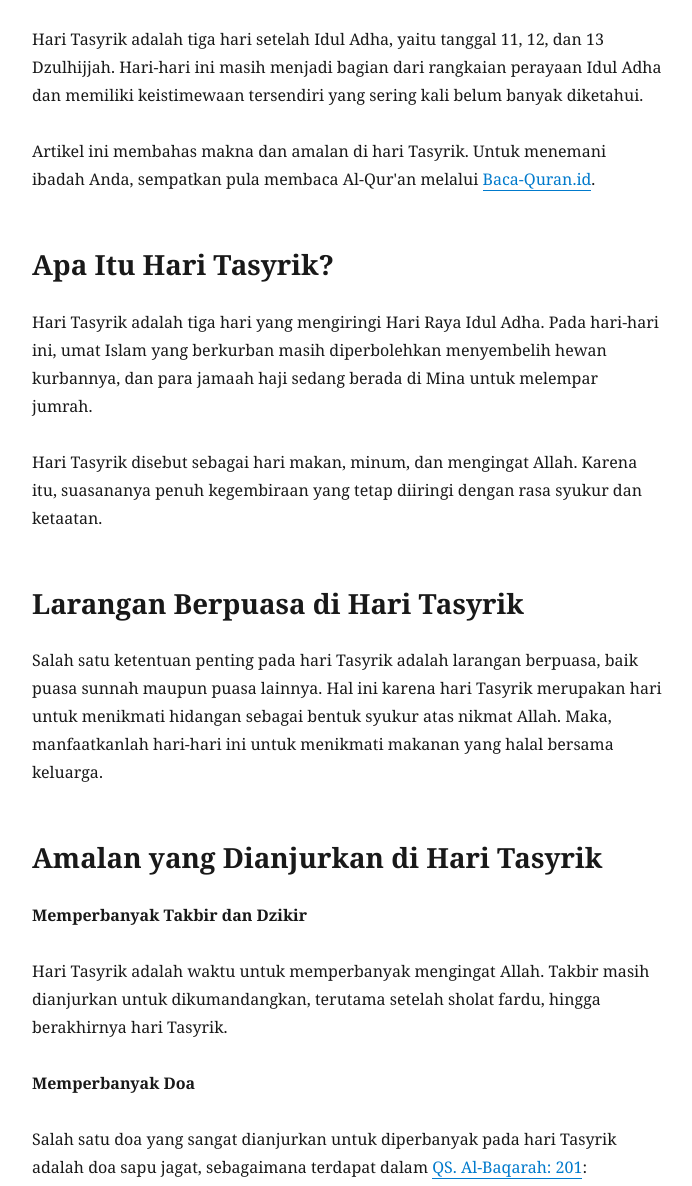
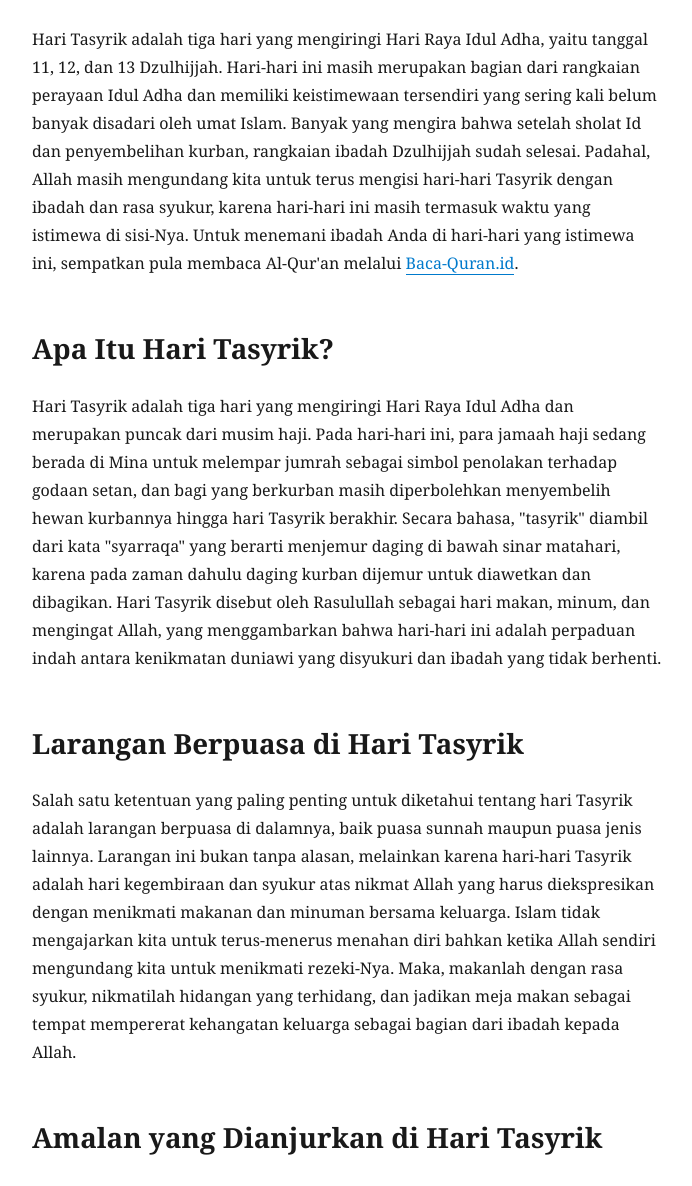
Before and after one commit to mazipan-quran-offline/tulisan, a Gatsby site: page /2027-05-06-amalan-hari-tasyrik/ in a window 1280 px wide. Shown: the part 214-1400 px from the top of the page, without its empty margins (293-985 px from the left). Built offline with nearby package versions, Linux system fonts and the light colour scheme; Gatsby itself is replaced by a stand-in of ours; some packages are replaced by stand-ins of ours.

Commit message:
refine: expand sections and improve human tone for hari tasyrik article

```diff
--- a/content/blog/2027-05-06-amalan-hari-tasyrik/index.md
+++ b/content/blog/2027-05-06-amalan-hari-tasyrik/index.md
@@ -4,29 +4,25 @@ description: Mengenal hari Tasyrik pada 11, 12, dan 13 Dzulhijjah, larangan berp
 date: '2027-05-06T23:59:59.121Z'
 ---
 
-Hari Tasyrik adalah tiga hari setelah Idul Adha, yaitu tanggal 11, 12, dan 13 Dzulhijjah. Hari-hari ini masih menjadi bagian dari rangkaian perayaan Idul Adha dan memiliki keistimewaan tersendiri yang sering kali belum banyak diketahui.
-
-Artikel ini membahas makna dan amalan di hari Tasyrik. Untuk menemani ibadah Anda, sempatkan pula membaca Al-Qur'an melalui [Baca-Quran.id](https://www.baca-quran.id/).
+Hari Tasyrik adalah tiga hari yang mengiringi Hari Raya Idul Adha, yaitu tanggal 11, 12, dan 13 Dzulhijjah. Hari-hari ini masih merupakan bagian dari rangkaian perayaan Idul Adha dan memiliki keistimewaan tersendiri yang sering kali belum banyak disadari oleh umat Islam. Banyak yang mengira bahwa setelah sholat Id dan penyembelihan kurban, rangkaian ibadah Dzulhijjah sudah selesai. Padahal, Allah masih mengundang kita untuk terus mengisi hari-hari Tasyrik dengan ibadah dan rasa syukur, karena hari-hari ini masih termasuk waktu yang istimewa di sisi-Nya. Untuk menemani ibadah Anda di hari-hari yang istimewa ini, sempatkan pula membaca Al-Qur'an melalui [Baca-Quran.id](https://www.baca-quran.id/).
 
 ## Apa Itu Hari Tasyrik?
 
-Hari Tasyrik adalah tiga hari yang mengiringi Hari Raya Idul Adha. Pada hari-hari ini, umat Islam yang berkurban masih diperbolehkan menyembelih hewan kurbannya, dan para jamaah haji sedang berada di Mina untuk melempar jumrah.
-
-Hari Tasyrik disebut sebagai hari makan, minum, dan mengingat Allah. Karena itu, suasananya penuh kegembiraan yang tetap diiringi dengan rasa syukur dan ketaatan.
+Hari Tasyrik adalah tiga hari yang mengiringi Hari Raya Idul Adha dan merupakan puncak dari musim haji. Pada hari-hari ini, para jamaah haji sedang berada di Mina untuk melempar jumrah sebagai simbol penolakan terhadap godaan setan, dan bagi yang berkurban masih diperbolehkan menyembelih hewan kurbannya hingga hari Tasyrik berakhir. Secara bahasa, "tasyrik" diambil dari kata "syarraqa" yang berarti menjemur daging di bawah sinar matahari, karena pada zaman dahulu daging kurban dijemur untuk diawetkan dan dibagikan. Hari Tasyrik disebut oleh Rasulullah sebagai hari makan, minum, dan mengingat Allah, yang menggambarkan bahwa hari-hari ini adalah perpaduan indah antara kenikmatan duniawi yang disyukuri dan ibadah yang tidak berhenti.
 
 ## Larangan Berpuasa di Hari Tasyrik
 
-Salah satu ketentuan penting pada hari Tasyrik adalah larangan berpuasa, baik puasa sunnah maupun puasa lainnya. Hal ini karena hari Tasyrik merupakan hari untuk menikmati hidangan sebagai bentuk syukur atas nikmat Allah. Maka, manfaatkanlah hari-hari ini untuk menikmati makanan yang halal bersama keluarga.
+Salah satu ketentuan yang paling penting untuk diketahui tentang hari Tasyrik adalah larangan berpuasa di dalamnya, baik puasa sunnah maupun puasa jenis lainnya. Larangan ini bukan tanpa alasan, melainkan karena hari-hari Tasyrik adalah hari kegembiraan dan syukur atas nikmat Allah yang harus diekspresikan dengan menikmati makanan dan minuman bersama keluarga. Islam tidak mengajarkan kita untuk terus-menerus menahan diri bahkan ketika Allah sendiri mengundang kita untuk menikmati rezeki-Nya. Maka, makanlah dengan rasa syukur, nikmatilah hidangan yang terhidang, dan jadikan meja makan sebagai tempat mempererat kehangatan keluarga sebagai bagian dari ibadah kepada Allah.
 
 ## Amalan yang Dianjurkan di Hari Tasyrik
 
 **Memperbanyak Takbir dan Dzikir**
 
-Hari Tasyrik adalah waktu untuk memperbanyak mengingat Allah. Takbir masih dianjurkan untuk dikumandangkan, terutama setelah sholat fardu, hingga berakhirnya hari Tasyrik.
+Hari Tasyrik adalah waktu yang paling dianjurkan untuk memperbanyak mengingat Allah melalui takbir, tahmid, tahlil, dan dzikir-dzikir lainnya. Allah berfirman dalam Al-Qur'an agar kita banyak mengingat Allah pada hari-hari yang telah ditentukan ini, dan para ulama sepakat bahwa yang dimaksud adalah hari-hari Tasyrik. Takbir masih dianjurkan untuk dikumandangkan setelah setiap sholat fardu, bahkan di luar sholat, hingga sholat Ashar pada hari ke-13 Dzulhijjah sebagai penutup rangkaian takbir Idul Adha. Isilah hari-hari ini dengan lisan yang selalu basah dengan dzikir kepada Allah, karena kegembiraan yang dibarengi dengan mengingat Allah adalah kegembiraan yang paling sempurna.
 
 **Memperbanyak Doa**
 
-Salah satu doa yang sangat dianjurkan untuk diperbanyak pada hari Tasyrik adalah doa sapu jagat, sebagaimana terdapat dalam [QS. Al-Baqarah: 201](https://www.baca-quran.id/surah/2/201/):
+Hari Tasyrik adalah waktu yang sangat dianjurkan untuk memperbanyak doa, dan salah satu doa yang sangat dianjurkan oleh Rasulullah untuk diperbanyak pada hari-hari ini adalah doa yang terdapat dalam [QS. Al-Baqarah: 201](https://www.baca-quran.id/surah/2/201/):
 
 رَبَّنَآ اٰتِنَا فِى الدُّنْيَا حَسَنَةً وَّفِى الْاٰخِرَةِ حَسَنَةً وَّقِنَا عَذَابَ النَّارِ
 
@@ -34,10 +30,14 @@ Salah satu doa yang sangat dianjurkan untuk diperbanyak pada hari Tasyrik adalah
 
 Artinya: "Ya Tuhan kami, berilah kami kebaikan di dunia dan kebaikan di akhirat, dan lindungilah kami dari azab neraka."
 
+Doa ini adalah doa yang paling komprehensif dan sering dipanjatkan oleh Rasulullah, merangkum seluruh harapan seorang muslim dalam dua kehidupan sekaligus. Panjatkan pula doa-doa pribadi yang paling dalam dari hati Anda, karena hari-hari Tasyrik adalah waktu yang penuh keberkahan dan Allah sangat dekat dengan hamba-hamba-Nya yang berdoa dengan tulus.
+
 **Menyelesaikan Ibadah Kurban**
 
-Bagi yang berkurban, penyembelihan masih dapat dilakukan hingga akhir hari Tasyrik, sehingga tidak perlu tergesa-gesa pada hari raya saja.
+Bagi yang berkurban, penyembelihan masih dapat dilakukan sepanjang hari Tasyrik, sehingga tidak perlu terburu-buru menyelesaikannya tepat di hari Idul Adha saja. Bagi yang bertugas sebagai panitia kurban di masjid atau lembaga, hari Tasyrik adalah waktu untuk menyelesaikan pembagian daging kurban agar manfaatnya dapat dirasakan oleh lebih banyak orang. Jadikan proses pembagian kurban ini sebagai momen silaturahmi dan kepedulian nyata kepada sesama.
 
 ## Menutup Rangkaian Ibadah Dzulhijjah
 
-Hari Tasyrik menjadi penutup dari rangkaian ibadah besar di bulan Dzulhijjah. Untuk memahami rangkaian sebelumnya, silakan baca [Keutamaan Idul Adha dan Ibadah Kurban](/2027-05-04-keutamaan-idul-adha-dan-ibadah-kurban/) serta [Panduan Ibadah Haji](/2027-05-02-panduan-ibadah-haji/). Anda juga bisa membaca Al-Qur'an secara lengkap melalui [Baca-Quran.id](https://www.baca-quran.id/).
+Hari Tasyrik yang ketiga, yaitu tanggal 13 Dzulhijjah, menjadi penutup dari rangkaian ibadah besar di bulan Dzulhijjah yang telah dimulai sejak hari-hari awal bulan dengan amalan-amalan sunnah, berlanjut ke puncaknya di wukuf Arafah dan Idul Adha, dan berakhir di hari Tasyrik terakhir. Tutuplah rangkaian ibadah yang agung ini dengan rasa syukur yang tulus dan doa agar Allah menerima semua amal yang telah kita kerjakan.
+
+Untuk memahami rangkaian sebelumnya secara lebih lengkap, silakan baca [Keutamaan Idul Adha dan Ibadah Kurban](/2027-05-04-keutamaan-idul-adha-dan-ibadah-kurban/) serta [Panduan Ibadah Haji](/2027-05-02-panduan-ibadah-haji/). Anda juga bisa membaca Al-Qur'an secara lengkap melalui [Baca-Quran.id](https://www.baca-quran.id/).
```
